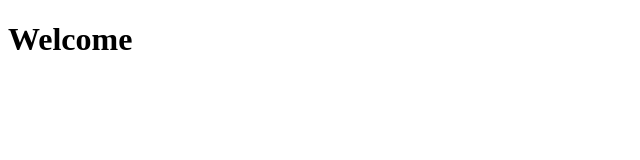
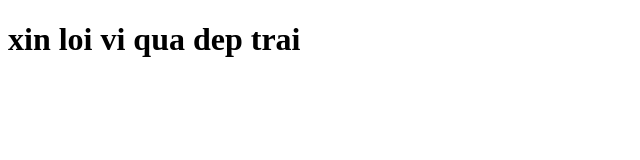
Before and after one commit to thanhdung195/thanhdung195.github.io, a plain HTML site: page index.html in a window 1280 px wide. Shown: the whole page, without its empty margins (0-640 px from the left). Drawn offline with Linux system fonts and the light colour scheme.

Commit message:
Update index.html

```diff
--- a/index.html
+++ b/index.html
@@ -1,11 +1,11 @@
 <!DOCTYPE html>
 <html>
 <head>
-    <title>My Website</title>
+    <title>Thanh Dung dep trai so 1</title>
 </head>
 <body>
     <h1>
-        Welcome
+        xin loi vi qua dep trai
     </h1>
 </body>
 </html>
```
